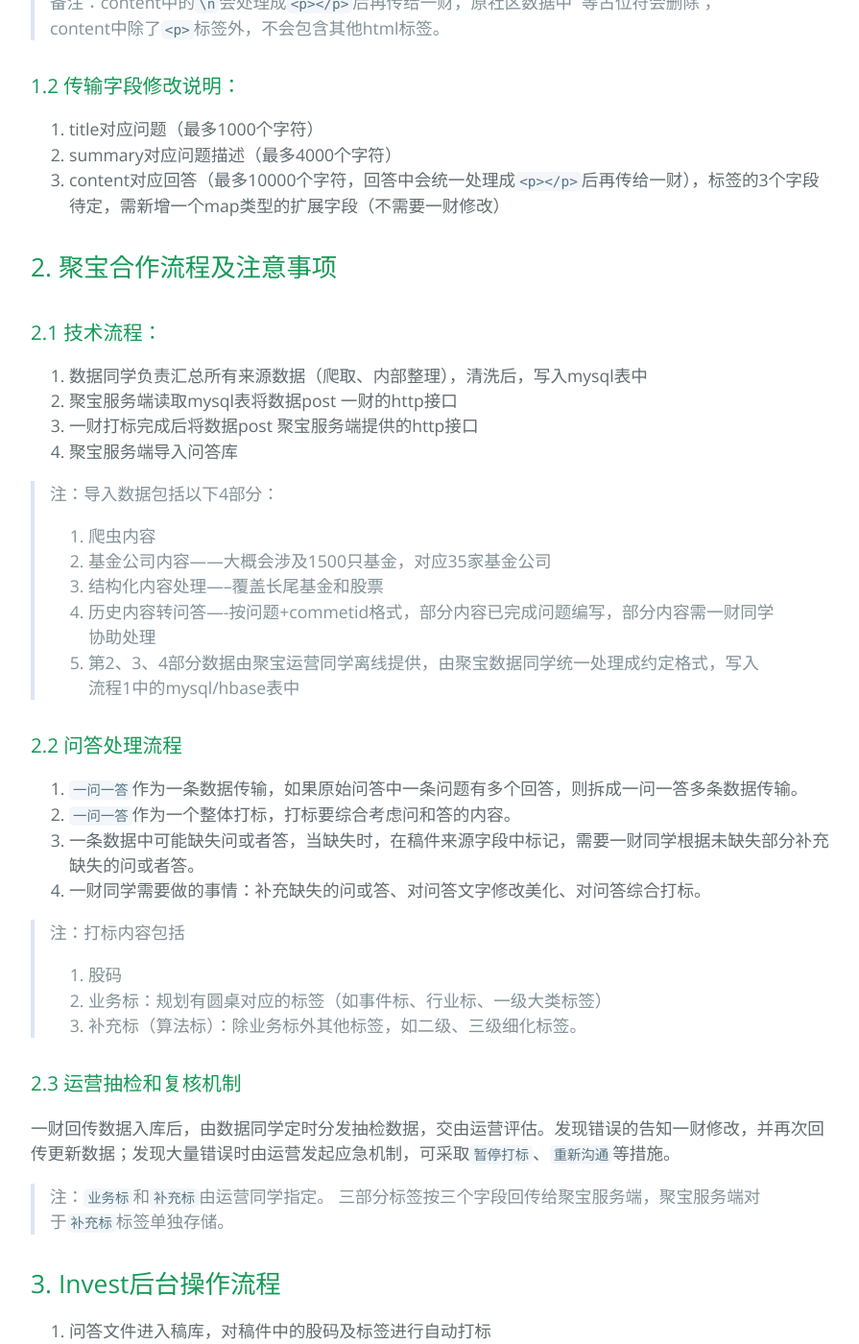
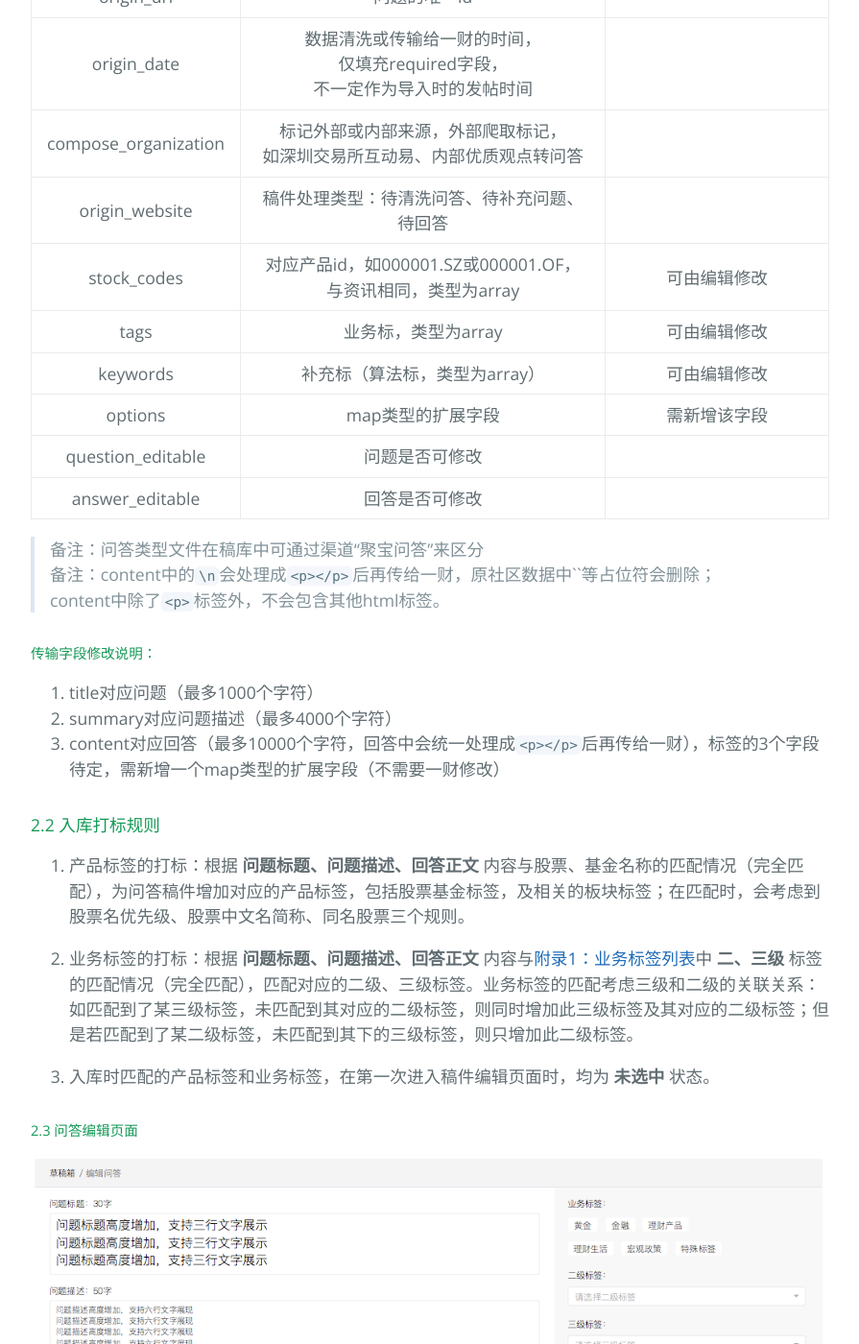
Before and after one commit to Littletreeeeee/prd-invest, a Jekyll site: the page built from documents/prd_invest_jubaoqa.md, in a window 1280 px wide and 1400 px high, scrolled down 1909 px. Shown: the whole window at 96% size, without its empty margins (192-1087 px from the left). Built offline with Jekyll 4.4.1, drawn with Linux system fonts in a browser that asks for light colours; the repository's description, which GitHub fills in, is left out; some of the changed text lies outside the part shown.

Commit message:
edit content

```diff
--- a/documents/prd_invest_jubaoqa.md
+++ b/documents/prd_invest_jubaoqa.md
@@ -5,27 +5,29 @@ layout: default
 
 # 聚宝问答模块后台
 
-## 目录
-1. [字段说明](#1-字段说明)
-    1.1 [数据字典](#11-数据字典)
-    1.2 [传输字段修改说明](#12-传输字段修改说明)
-2. [聚宝合作流程及注意事项](#2-聚宝合作流程及注意事项)
-    2.1 [技术流程](#21-技术流程)
-    2.2 [问答处理流程](#22-问答处理流程)
-    2.3 [运营抽检和复核机制](#23-运营抽检和复核机制)
-3. [Invest后台操作流程](#3-invest后台操作流程)
-4. [Invest对应改造内容](#4-invest对应改造内容)
-    4.1 [功能概览](#41-功能概览)
-    4.2 [界面原型](#42-界面原型)
-5. [附录1：业务标签列表](#5-附录1业务标签列表)
-6. [附录2：产品标签列表](#6-附录2产品标签列表)
+## 4. Invest对应改造内容
+### 4.1 功能概览
+1. 待处理问答列表（稿库）：问答文件入库后需要先进行针对股码和标签关键字的自动打标，之后进入 **栏目稿库** 列表，可通过筛选条件滤出问答稿件，编辑稿件时进入新开发的问答编辑界面
+2. 问答编辑页面（编辑器）： 第一期除了`<p>`标签用于分段以外，问答内容不包含其他html标签，所以原编辑器中的加粗、超链接、插入图片功能可暂时禁用；同时打股码功能与之前略有不同，需要匹配问题标题、问题描述、正文三者中总体的股码和标签对应情况；
+3. 问答编辑页面（标签） - 业务标：根据聚宝新标签体系，开发新的标签选择界面及交互；股票基金板块标签：沿用之前稿件编辑对应组件
+4. 问答审核列表（栏目审核） - 已处理问答进入栏目审核列表中，可通过筛选稿件类型过滤出问答稿件
 
 
-## 1. 字段说明
 
-### 1.1 数据字典
+### 1. 功能流程及概览
+![功能流程](../resource/jubao-qa-workflow.png)
 
-| 一财字段名 | 业务含义 | 一财改造 |
+（1）稿件入库、打标：聚宝传入文件数据字典见[功能详情-问答稿件入库](#)，入库打标规则见[功能详情-入库打标规则](#)；入库的问答稿件可在栏目稿库中筛选查看
+（2）编辑稿件内容、标签：可编辑问题标题、问题描述、回答正文，见[功能详情-问答编辑页面](#)；稿件标签可编辑产品标签、业务标签，见[功能详情-标签编辑](#)
+（3）保存稿件：可将未处理完的问答文件保存至草稿箱，见[功能详情-保存稿件](#)
+（4）发布稿件：稿件发布后将稿件文件推送给聚宝，见[功能详情-稿件发布](#)；同时可在资讯审核-栏目中管理对已发布的问答稿件进行修改和下线，目前暂未联调稿件的更新和下线，待补充
+
+
+### 2. 功能详情
+#### 2.1 问答稿件入库
+##### 数据字典
+
+| 字段名 | 业务含义 | 一财改造 |
 |:---:| :-----------: | :-----------: |
 | title | 问题标题，为空时填“待补充” | 最多支持1000个字，可由编辑修改 |
 | summary | 问题描述，为空时不填 | 最多支持4000个字，可由编辑修改 |
@@ -39,81 +41,79 @@ layout: default
 | tags | 业务标，类型为array | 可由编辑修改  |
 | keywords | 补充标（算法标，类型为array） | 可由编辑修改 |
 | options | map类型的扩展字段 | 需新增该字段 |
+|question_editable|问题是否可修改||
+|answer_editable|回答是否可修改||
 
 > 备注：问答类型文件在稿库中可通过渠道“聚宝问答”来区分
-
 > 备注：content中的`\n`会处理成`<p></p>`后再传给一财，原社区数据中`{{T_0}}`等占位符会删除；content中除了`<p>`标签外，不会包含其他html标签。
 
-### 1.2 传输字段修改说明：
+##### 传输字段修改说明：
 
 1. title对应问题（最多1000个字符）
 2. summary对应问题描述（最多4000个字符）
 3. content对应回答（最多10000个字符，回答中会统一处理成`<p></p>`后再传给一财），标签的3个字段待定，需新增一个map类型的扩展字段（不需要一财修改）
 
-## 2. 聚宝合作流程及注意事项
+#### 2.2 入库打标规则
+1. 产品标签的打标：根据 **问题标题、问题描述、回答正文** 内容与股票、基金名称的匹配情况（完全匹配），为问答稿件增加对应的产品标签，包括股票基金标签，及相关的板块标签；在匹配时，会考虑到股票名优先级、股票中文名简称、同名股票三个规则。
 
-### 2.1 技术流程：
+2. 业务标签的打标：根据 **问题标题、问题描述、回答正文** 内容与[附录1：业务标签列表](#)中 **二、三级** 标签的匹配情况（完全匹配），匹配对应的二级、三级标签。业务标签的匹配考虑三级和二级的关联关系：如匹配到了某三级标签，未匹配到其对应的二级标签，则同时增加此三级标签及其对应的二级标签；但是若匹配到了某二级标签，未匹配到其下的三级标签，则只增加此二级标签。
 
-1. 数据同学负责汇总所有来源数据（爬取、内部整理），清洗后，写入mysql表中
-2. 聚宝服务端读取mysql表将数据post 一财的http接口
-3. 一财打标完成后将数据post 聚宝服务端提供的http接口
-4. 聚宝服务端导入问答库
+3. 入库时匹配的产品标签和业务标签，在第一次进入稿件编辑页面时，均为 **未选中** 状态。
 
-> 注：导入数据包括以下4部分：
-> 1. 爬虫内容
-> 2. 基金公司内容------大概会涉及1500只基金，对应35家基金公司
-> 3. 结构化内容处理-----覆盖长尾基金和股票
-> 4. 历史内容转问答----按问题+commetid格式，部分内容已完成问题编写，部分内容需一财同学协助处理
-> 5. 第2、3、4部分数据由聚宝运营同学离线提供，由聚宝数据同学统一处理成约定格式，写入流程1中的mysql/hbase表中
-
-### 2.2 问答处理流程
-
-1. `一问一答`作为一条数据传输，如果原始问答中一条问题有多个回答，则拆成一问一答多条数据传输。
-2. `一问一答`作为一个整体打标，打标要综合考虑问和答的内容。
-3. 一条数据中可能缺失问或者答，当缺失时，在稿件来源字段中标记，需要一财同学根据未缺失部分补充缺失的问或者答。
-4. 一财同学需要做的事情：补充缺失的问或答、对问答文字修改美化、对问答综合打标。
-
-> 注：打标内容包括
-> 1. 股码
-> 2. 业务标：规划有圆桌对应的标签（如事件标、行业标、一级大类标签）
-> 3. 补充标（算法标）：除业务标外其他标签，如二级、三级细化标签。
-
-### 2.3 运营抽检和复核机制
-
-一财回传数据入库后，由数据同学定时分发抽检数据，交由运营评估。发现错误的告知一财修改，并再次回传更新数据；发现大量错误时由运营发起应急机制，可采取`暂停打标`、`重新沟通`等措施。
-
-> 注：`业务标`和`补充标`由运营同学指定。 三部分标签按三个字段回传给聚宝服务端，聚宝服务端对于`补充标`标签单独存储。
-
-## 3. Invest后台操作流程
-1. 问答文件进入稿库，对稿件中的股码及标签进行自动打标
-2. 编辑从稿库筛选处理问答，或使用急速发稿功能批量处理稿件
-3. 编辑检测重复，问题标题、问题描述、回答正文，匹配对应标签，发布、保持或弃用问答
-4. 对已发布的问答，编辑可做更新和下线操作
-
-## 4. Invest对应改造内容
-### 4.1 功能概览
-1. 待处理问答列表（稿库） - 问答文件入库进目前的稿库，可通过筛选渠道或来源过滤出问答稿件，编辑稿件时进入新开发的问答编辑界面
-2. 问答编辑页面（编辑器） - 第一期除了`<p>`标签用于分段以外，问答内容不包含其他html标签，所以原编辑器中的加粗、超链接、插入图片功能可暂时禁用；同时打股码功能与之前略有不同，需要匹配问题标题、问题描述、正文三者中总体的股码对应情况；
-3. 问答编辑页面（标签） - 业务标：根据聚宝新标签体系，开发新的标签选择界面及交互；股票基金板块标签：沿用之前稿件编辑对应组件
-4. 问答审核列表（栏目审核） - 已处理问答进入栏目审核列表中，可通过筛选稿件类型过滤出问答稿件
-
-### 4.2 界面原型
-#### 问答编辑页面
+##### 2.3 问答编辑页面
 
 ![问答编辑页面](../resource/jubao-qa-edit.png)
 
-1）标签在界面上分为业务标签和产品标签，业务标签层级间存在勾选和相关推荐的关联关系，产品标签除了在打股码时存在股码和板块的匹配，无勾选和相关推荐的关联逻辑。
+1) 问题标题输入，最多1000字符，对应界面上500中文字；问题描述输入，最多4000字符
 
-2）稿件入库时，或点击“股码&标签”：根据问题标题、问题描述、和回答正文中关键词，匹配对应的 **股码** 和 **二三级业务** 标签，且为未选中状态：
-* 关键词匹配股码，与之前稿件逻辑相同，匹配股码及对应的板块。举例：若文章包括股票名称万科，则匹配万科对应的股码及涉及的板块。
+2）新闻来源、撰写机构、编辑、作者可编辑，不过目前暂时没有太多被编辑的可能。
 
-![匹配股码板块](../resource/jubao-qa-stocks-autocheck.png)
+3）标签在界面上分为业务标签和产品标签。
+  * 业务标签：业务标签包括三级，在界面上分别显示为 **业务标签、二级标签、三级标签** ，标签列表及对应关系见[附录1：业务标签列表](#)。业务标签层级间存在勾选和相关推荐的关联关系，具体逻辑见[功能详情-标签编辑-标签勾选逻辑](#)。
 
-* 关键词匹配业务标签，匹配二级、三级标签。举例：若文中包括关键词黄金基金、金钱信托、动产信托，则匹配标签为：黄金基金（二级）、金钱信托（三级）、动产信托（三级）。
+  * 产品标签：产品标签包括三级。一级在界面上显示为 **产品标签** ，包括沪深、港股、美股、基金四个产品类别；二级在界面上显示为 **行业板块、地域板块、概念板块、基金类型** ，其中板块列表是同步的聚源数据，基金类型目前没有除了，需增加[附录2：产品标签列表](#)中基金下的二级标签。产品标签层级间的勾选无关联逻辑。
 
-![匹配标签](../resource/jubao-qa-tags-autocheck.png)
+#### 2.4 标签编辑
 
-3）点击“股码&标签”，对已选中的标签无影响，不会删除或取消选中这些标签。对于未选中的标签，若点击“股码&标签”时匹配不到，则会删除。
+进入问答稿件编辑页面后，标签编辑包括两种方式：
+
+##### 自动标签匹配
+  点击 **股票&标签** 按钮，根据 **问题标题、问题描述、回答正文** 内容自动匹配产品及业务标签，规则同 [功能详情-入库打标规则](#)。自动匹配而新增的标签均为未选中状态。自动匹配标签对已选中的标签无影响，不会删除或取消选中这些标签。对于未选中的标签，若点击“股码&标签”时匹配不到，则会删除。
+
+  举例1：若文中包括关键词黄金基金、金钱信托、动产信托，且在点击 **股票&标签** 按钮之前已经选中了存金宝标签。则不会改版存金宝的选中状态，同时增加未选中状态的标签黄金基金（二级）、金钱信托（三级）、动产信托（三级），以及金钱信托、动产信托对应的二级标签信托。
+
+  ![匹配标签](../resource/jubao-qa-tags-atcheck.png)
+
+  举例2：若文章包括股票名称万科，则匹配万科对应的股码及涉及的板块，且为未选中状态。
+
+  ![匹配股码板块](../resource/jubao-qa-stocks-autocheck.png)
+
+##### 手动筛选并选中标签
+1. 标签的添加
+
+2. 标签的选中/取消选中
+
+3. 标签的删除
+
+4. 业务标签勾选逻辑
+  * **添加或选中** 一个三级业务标签 自动 **添加或选中** 对应的二级业务标签
+  * **添加或选中** 一个二级业务标签 自动 **选中** 对应的一级业务标签
+  * 此功能适用于自下而上勾选业务标签的使用场景
+
+  ![业务标签勾选逻辑](../resource/jubao-qa-tags-mancheck.png)
+
+5. 相关业务标签推荐逻辑
+  * 一级标签未选中时，二级无相关标签；选中一级时，二级相关标签为一级标签对应的所有二级标签。
+  * 一级标签选中、且二级标签未选中时，三级相关标签为一级标签对应的所有三级标签；选中二级标签时，三级相关标签为二级标签对应的所有三级标签。
+  * 此功能适用于自上而下勾选业务标签的使用场景
+
+  ![相关标签逻辑](../resource/jubao-qa-relatetags.png)
+
+6. 产品标签勾选
+  * 产品标签的勾选不存在关联逻辑
+  * 基金类型选择框的下拉菜单中，包含以下选项：LOF、ETF、保本基金、分级基金、QDII、指数基金、货币基金、债券基金、混合基金、债券基金。
+
+  ![标签下拉列表](../resource/jubao-qa-producttags-check.png)
 
 4）页面输入项说明：
 > 注：业务标签和tags以及keywords的对应，还待聚宝确定。
@@ -138,28 +138,18 @@ layout: default
 |stock_codes|股票基金代码|所有股票、基金代码|
 
 
-#### 业务标签勾选逻辑
-* **添加或选中** 一个三级业务标签 自动 **添加或选中** 对应的二级业务标签
-* **添加或选中** 一个二级业务标签 自动 **选中** 对应的一级业务标签
-* 此功能适用于自下而上勾选业务标签的使用场景
 
-![业务标签勾选逻辑](../resource/jubao-qa-tags-mancheck.png)
 
-#### 业务标签选中后，其下级相关业务标签推荐逻辑
-* 一级标签未选中时，二级无相关标签；选中一级时，二级相关标签为一级标签对应的所有二级标签。
-* 一级标签选中、且二级标签未选中时，三级相关标签为一级标签对应的所有三级标签；选中二级标签时，三级相关标签为二级标签对应的所有三级标签。
-* 此功能适用于自上而下勾选业务标签的使用场景
 
-![相关标签逻辑](../resource/jubao-qa-relatetags.png)
 
-####  产品标签勾选
-* 产品标签的勾选不存在关联逻辑
-* 基金类型选择框的下拉菜单中，包含以下选项：LOF、ETF、保本基金、分级基金、QDII、指数基金、货币基金、债券基金、混合基金、债券基金。
 
-![标签下拉列表](../resource/jubao-qa-producttags-check.png)
+
+
+### 问答审核界面
 
 ### 5. 附录1：业务标签列表
 
+> 注：列表最后 **
 
 |一级业务标签|二级业务标签|三级业务标签|
 |:---:| :-----------: | :-----------: |
@@ -428,3 +418,43 @@ layout: default
 |基金|ETF|类别下全部基金|
 |基金|LOF|类别下全部基金|
 |||全部黄金基金|
+
+
+### 附录3
+## 1. 字段说明
+
+
+
+## 2. 聚宝合作流程及注意事项
+
+### 2.1 技术流程：
+
+1. 数据同学负责汇总所有来源数据（爬取、内部整理），清洗后，写入mysql表中
+2. 聚宝服务端读取mysql表将数据post 一财的http接口
+3. 一财打标完成后将数据post 聚宝服务端提供的http接口
+4. 聚宝服务端导入问答库
+
+> 注：导入数据包括以下4部分：
+> 1. 爬虫内容
+> 2. 基金公司内容------大概会涉及1500只基金，对应35家基金公司
+> 3. 结构化内容处理-----覆盖长尾基金和股票
+> 4. 历史内容转问答----按问题+commetid格式，部分内容已完成问题编写，部分内容需一财同学协助处理
+> 5. 第2、3、4部分数据由聚宝运营同学离线提供，由聚宝数据同学统一处理成约定格式，写入流程1中的mysql/hbase表中
+
+### 2.2 问答处理流程
+
+1. `一问一答`作为一条数据传输，如果原始问答中一条问题有多个回答，则拆成一问一答多条数据传输。
+2. `一问一答`作为一个整体打标，打标要综合考虑问和答的内容。
+3. 一条数据中可能缺失问或者答，当缺失时，在稿件来源字段中标记，需要一财同学根据未缺失部分补充缺失的问或者答。
+4. 一财同学需要做的事情：补充缺失的问或答、对问答文字修改美化、对问答综合打标。
+
+> 注：打标内容包括
+> 1. 股码
+> 2. 业务标：规划有圆桌对应的标签（如事件标、行业标、一级大类标签）
+> 3. 补充标（算法标）：除业务标外其他标签，如二级、三级细化标签。
+
+### 2.3 运营抽检和复核机制
+
+一财回传数据入库后，由数据同学定时分发抽检数据，交由运营评估。发现错误的告知一财修改，并再次回传更新数据；发现大量错误时由运营发起应急机制，可采取`暂停打标`、`重新沟通`等措施。
+
+> 注：`业务标`和`补充标`由运营同学指定。 三部分标签按三个字段回传给聚宝服务端，聚宝服务端对于`补充标`标签单独存储。
```
Also changed, not shown: resource/jubao-qa-tags-atcheck.png (added), resource/jubao-qa-tags-autocheck.png (deleted), resource/jubao-qa-workflow.png (added), 2 other files.
